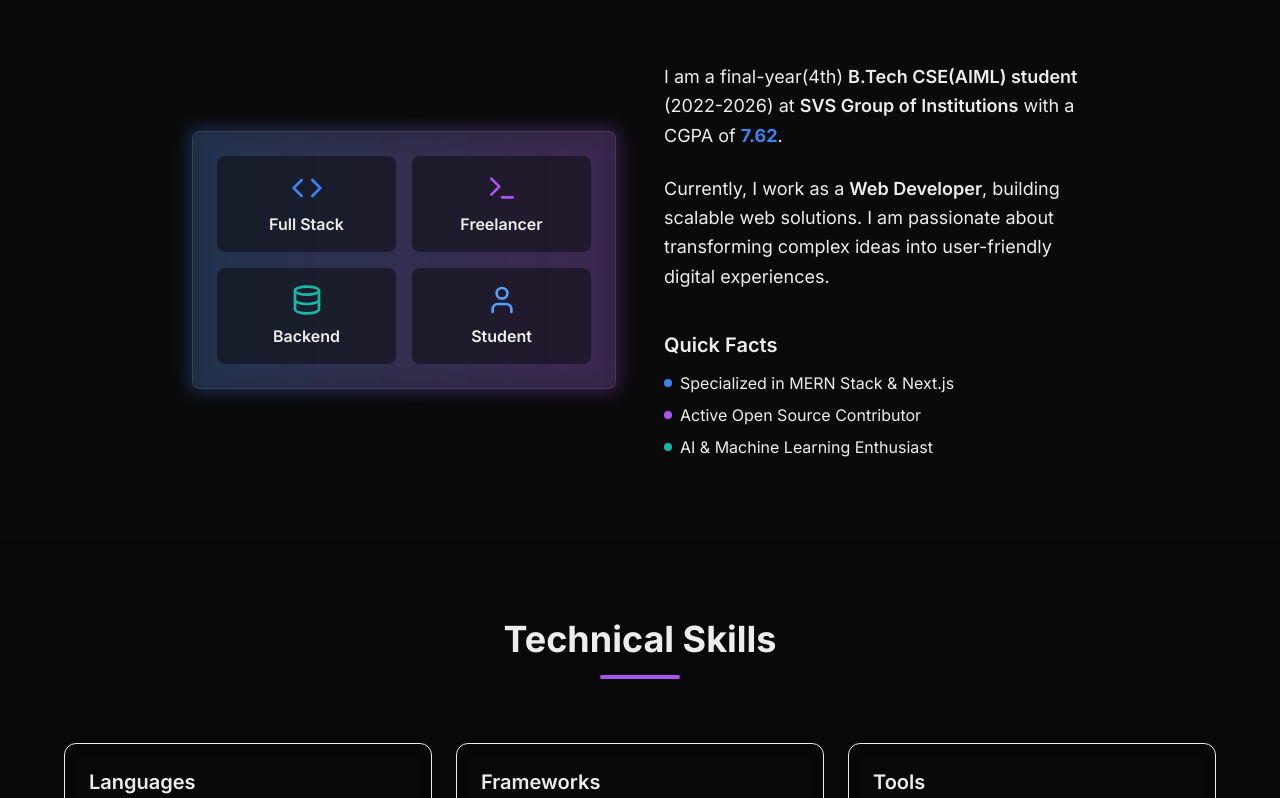
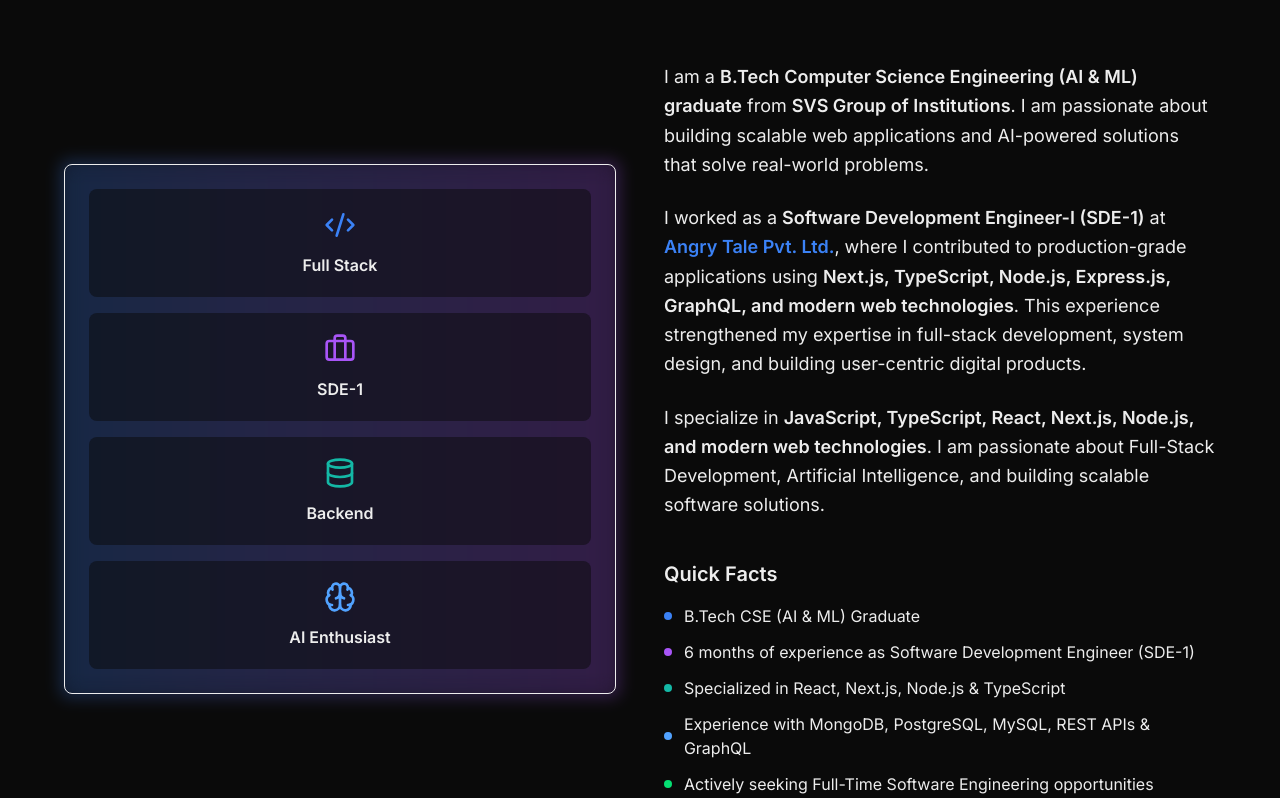
Before and after one commit to PranayKallepu/pranay-portfolio, a Next.js app: page / in a window 1280 px wide. Shown: the part 942-1740 px from the top of the page. Built offline with nearby package versions, Linux system fonts and the light colour scheme.

Commit message:
updated about section

```diff
--- a/src/components/About.tsx
+++ b/src/components/About.tsx
@@ -1,7 +1,7 @@
 "use client";
 
 import { motion } from "framer-motion";
-import { User, Code, Database, Terminal } from "lucide-react";
+import { Briefcase, Brain, Database, Code2 } from "lucide-react";
 
 export function About() {
   return (
@@ -12,63 +12,119 @@ export function About() {
           whileInView={{ opacity: 1, y: 0 }}
           transition={{ duration: 0.5 }}
           viewport={{ once: true }}
-                    className="max-w-4xl mx-auto"
+          className="max-w-6xl mx-auto"
         >
+          {/* Section Heading */}
           <div className="text-center mb-16">
             <h2 className="text-3xl md:text-4xl font-bold mb-4">About Me</h2>
             <div className="w-20 h-1 bg-primary mx-auto rounded-full" />
           </div>
 
           <div className="grid md:grid-cols-2 gap-12 items-center">
-                        {/* Left side - maybe an image placeholder or tech illustration */}
+            {/* Left Side - Experience Cards */}
             <div className="relative group">
               <div className="absolute -inset-1 bg-gradient-to-r from-primary to-secondary rounded-lg blur opacity-25 group-hover:opacity-75 transition duration-1000 group-hover:duration-200" />
-                            <div className="relative p-6 bg-card rounded-lg border border-border glass">
-                                <div className="grid grid-cols-2 gap-4">
-                                    <div className="p-4 bg-background/50 rounded-lg text-center">
-                                        <Code className="w-8 h-8 mx-auto mb-2 text-primary" />
+
+              <div className="relative p-6 bg-card rounded-lg border border-border backdrop-blur-sm">
+                <div className="grid grid-cols-1 gap-4">
+                  <div className="p-5 bg-background/50 rounded-lg text-center hover:scale-105 transition-transform">
+                    <Code2 className="w-8 h-8 mx-auto mb-3 text-primary" />
                     <span className="font-semibold block">Full Stack</span>
                   </div>
-                                    <div className="p-4 bg-background/50 rounded-lg text-center">
-                                        <Terminal className="w-8 h-8 mx-auto mb-2 text-secondary" />
-                                        <span className="font-semibold block">Freelancer</span>
+
+                  <div className="p-5 bg-background/50 rounded-lg text-center hover:scale-105 transition-transform">
+                    <Briefcase className="w-8 h-8 mx-auto mb-3 text-secondary" />
+                    <span className="font-semibold block">SDE-1</span>
                   </div>
-                                    <div className="p-4 bg-background/50 rounded-lg text-center">
-                                        <Database className="w-8 h-8 mx-auto mb-2 text-accent" />
+
+                  <div className="p-5 bg-background/50 rounded-lg text-center hover:scale-105 transition-transform">
+                    <Database className="w-8 h-8 mx-auto mb-3 text-accent" />
                     <span className="font-semibold block">Backend</span>
                   </div>
-                                    <div className="p-4 bg-background/50 rounded-lg text-center">
-                                        <User className="w-8 h-8 mx-auto mb-2 text-blue-400" />
-                                        <span className="font-semibold block">Student</span>
+
+                  <div className="p-5 bg-background/50 rounded-lg text-center hover:scale-105 transition-transform">
+                    <Brain className="w-8 h-8 mx-auto mb-3 text-blue-400" />
+                    <span className="font-semibold block">AI Enthusiast</span>
                   </div>
                 </div>
               </div>
             </div>
 
-                        {/* Right side - Content */}
+            {/* Right Side - About Content */}
             <div className="space-y-6">
               <p className="text-lg text-muted-foreground leading-relaxed">
-                                I am a final-year(4th) <span className="text-foreground font-semibold">B.Tech CSE(AIML) student</span> (2022-2026) at <span className="text-foreground font-semibold">SVS Group of Institutions</span> with a CGPA of <span className="text-primary font-bold">7.62</span>.
+                I am a{" "}
+                <span className="text-foreground font-semibold">
+                  B.Tech Computer Science Engineering (AI & ML) graduate
+                </span>{" "}
+                from{" "}
+                <span className="text-foreground font-semibold">
+                  SVS Group of Institutions
+                </span>
+                . I am passionate about building scalable web applications and
+                AI-powered solutions that solve real-world problems.
               </p>
 
               <p className="text-lg text-muted-foreground leading-relaxed">
-                                Currently, I work as a <span className="text-foreground font-semibold">Web Developer</span>, building scalable web solutions. I am passionate about transforming complex ideas into user-friendly digital experiences.
+                I worked as a{" "}
+                <span className="text-foreground font-semibold">
+                  Software Development Engineer-I (SDE-1)
+                </span>{" "}
+                at{" "}
+                <span className="text-primary font-semibold">
+                  Angry Tale Pvt. Ltd.
+                </span>
+                , where I contributed to production-grade applications using{" "}
+                <span className="font-semibold text-foreground">
+                  Next.js, TypeScript, Node.js, Express.js, GraphQL, and modern
+                  web technologies
+                </span>
+                . This experience strengthened my expertise in full-stack
+                development, system design, and building user-centric digital
+                products.
               </p>
 
+              <p className="text-lg text-muted-foreground leading-relaxed">
+                I specialize in{" "}
+                <span className="text-foreground font-semibold">
+                  JavaScript, TypeScript, React, Next.js, Node.js, and modern
+                  web technologies
+                </span>
+                . I am passionate about Full-Stack Development, Artificial
+                Intelligence, and building scalable software solutions.
+              </p>
+
+              {/* Quick Facts */}
               <div className="pt-4">
-                                <h3 className="text-xl font-semibold mb-3">Quick Facts</h3>
-                                <ul className="space-y-2 text-muted-foreground">
-                                    <li className="flex items-center gap-2">
+                <h3 className="text-xl font-semibold mb-4">Quick Facts</h3>
+
+                <ul className="space-y-3 text-muted-foreground">
+                  <li className="flex items-center gap-3">
                     <span className="w-2 h-2 bg-primary rounded-full" />
-                                        Specialized in MERN Stack & Next.js
+                    B.Tech CSE (AI & ML) Graduate
                   </li>
-                                    <li className="flex items-center gap-2">
-                                        <span className="w-2 h-2 bg-secondary rounded-full" />
-                                        Active Open Source Contributor
+
+                  <li className="flex items-center gap-3">
+                    <span className="w-2 h-2 bg-secondary rounded-full" />6
+                    months of experience as Software Development Engineer
+                    (SDE-1)
                   </li>
-                                    <li className="flex items-center gap-2">
+
+                  <li className="flex items-center gap-3">
                     <span className="w-2 h-2 bg-accent rounded-full" />
-                                        AI & Machine Learning Enthusiast
+                    Specialized in React, Next.js, Node.js & TypeScript
+                  </li>
+
+                  <li className="flex items-center gap-3">
+                    <span className="w-2 h-2 bg-blue-400 rounded-full" />
+                    Experience with MongoDB, PostgreSQL, MySQL, REST APIs &
+                    GraphQL
+                  </li>
+
+                  <li className="flex items-center gap-3">
+                    <span className="w-2 h-2 bg-green-400 rounded-full" />
+                    Actively seeking Full-Time Software Engineering
+                    opportunities
                   </li>
                 </ul>
               </div>
```
Lines whose indentation alone changed are shown as unchanged.
